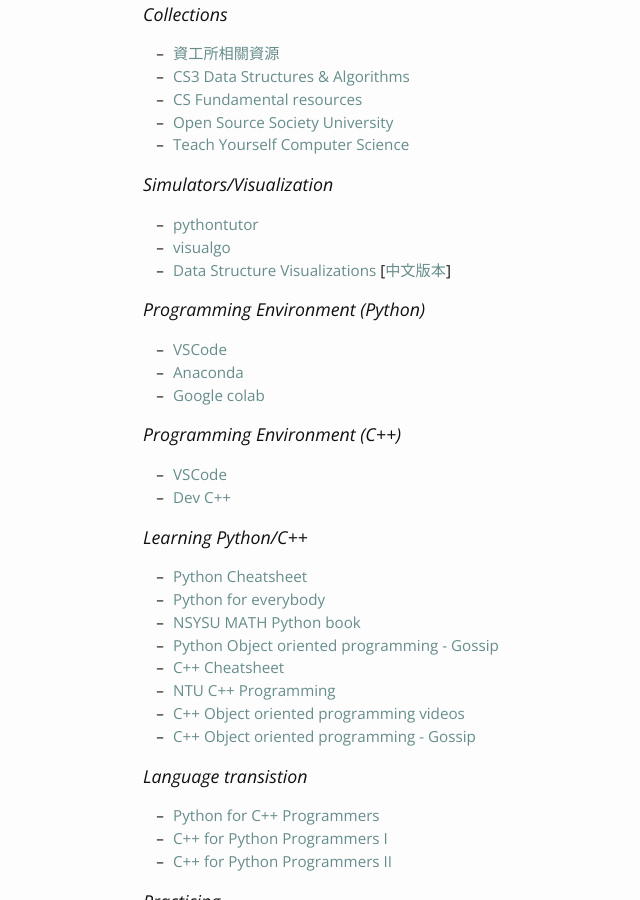
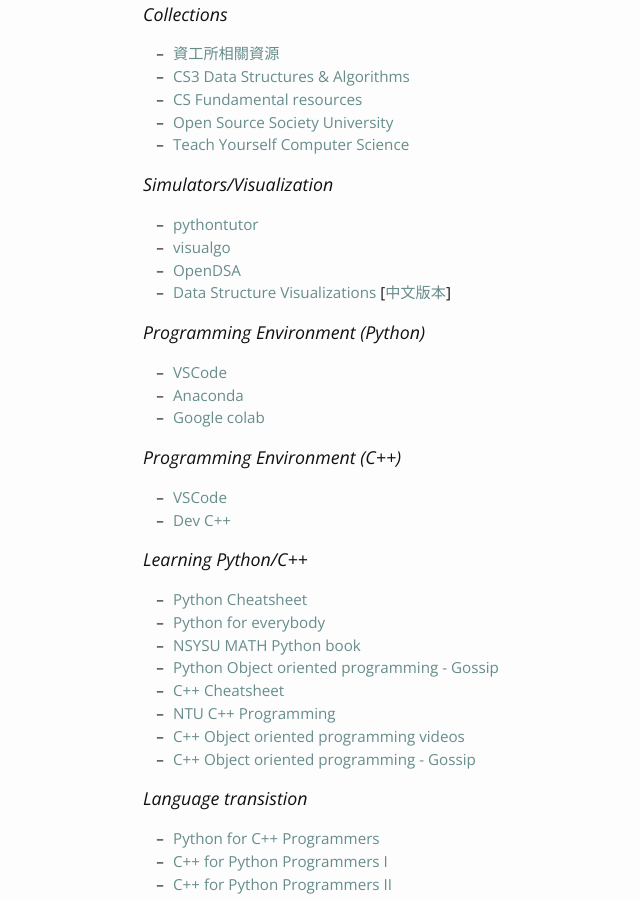
Before and after one commit to phonchi/nsysu-math208, a Jekyll site: the page built from materials.md, in a window 1280 px wide and 900 px high, scrolled down 853 px. Shown: the whole window, without its empty margins (52-692 px from the left). Built offline with Jekyll 4.4.1, drawn with Linux system fonts in a browser that asks for light colours; nearby versions of some CDN libraries.

Commit message:
Update materials.md

```diff
--- a/materials.md
+++ b/materials.md
@@ -41,6 +41,7 @@
 ### Simulators/Visualization
 * [pythontutor](https://pythontutor.com/)
 * [visualgo](https://visualgo.net/en)
+* [OpenDSA](https://opendsa-server.cs.vt.edu/OpenDSA/Books/Everything/html/index.html)
 * [Data Structure Visualizations](https://cmps-people.ok.ubc.ca/ylucet/DS/Algorithms.html) [[中文版本](https://fchart.github.io/DS/)]
 
 ### Programming Environment (Python)
```
